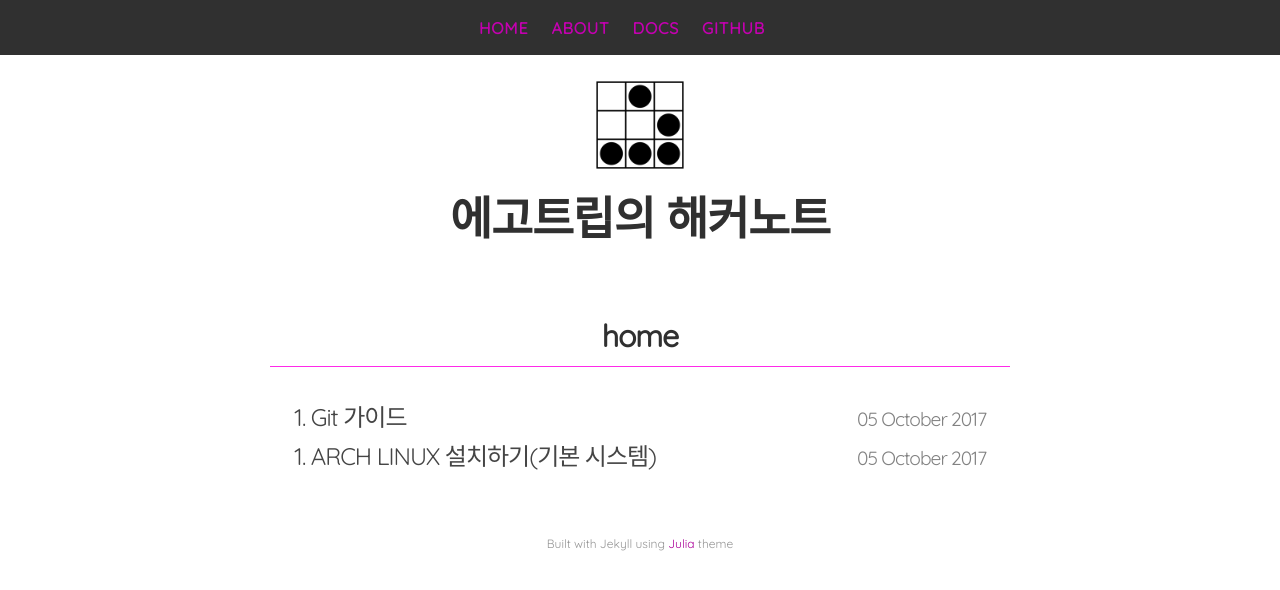
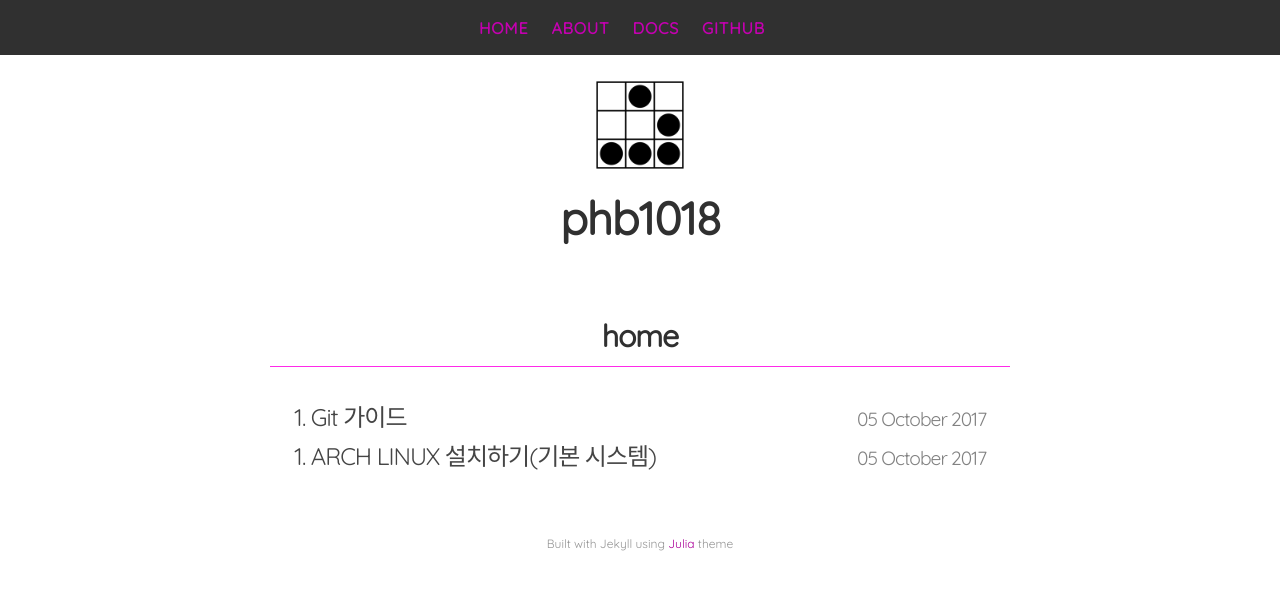
Before and after one commit to phb1018/phb1018.github.io, a Jekyll site: the page built from index.html, in a window 1280 px wide. Shown: the top 590 px of the page. Built offline with Jekyll 4.4.1, drawn with Linux system fonts in a browser that asks for light colours; nearby versions of some CDN libraries.

Commit message:
Update _config.yml

```diff
--- a/_config.yml
+++ b/_config.yml
@@ -1,10 +1,10 @@
 # Site settings
-title: 에고트립의 해커노트 #website title
-description: EGOTRIP's HACKERNOTE
-url: https://rkdeo1515.github.io # the base hostname & protocol for your site
+title: phb1018 #website title
+description: phb1018
+url: https://phb1018.github.io # the base hostname & protocol for your site
 baseurl: # the sub-path of your site, e.g. /blog/
 
-disqus_shortname: rkdeo1515-github-pages # leave empty if you don't want comments
+disqus_shortname: phb1018-github-pages # leave empty if you don't want comments
 google_analytics: false #if set to "true" modify the google_analytycs.html, set to false otherwise
 
 # Links settings
@@ -18,7 +18,7 @@
     url:          /docs
     external:     false
   - name:         GITHUB
-    url:          http://github.com/rkdeo1515
+    url:          http://github.com/phb1018
     external:     true
 
 # Build settings
```
